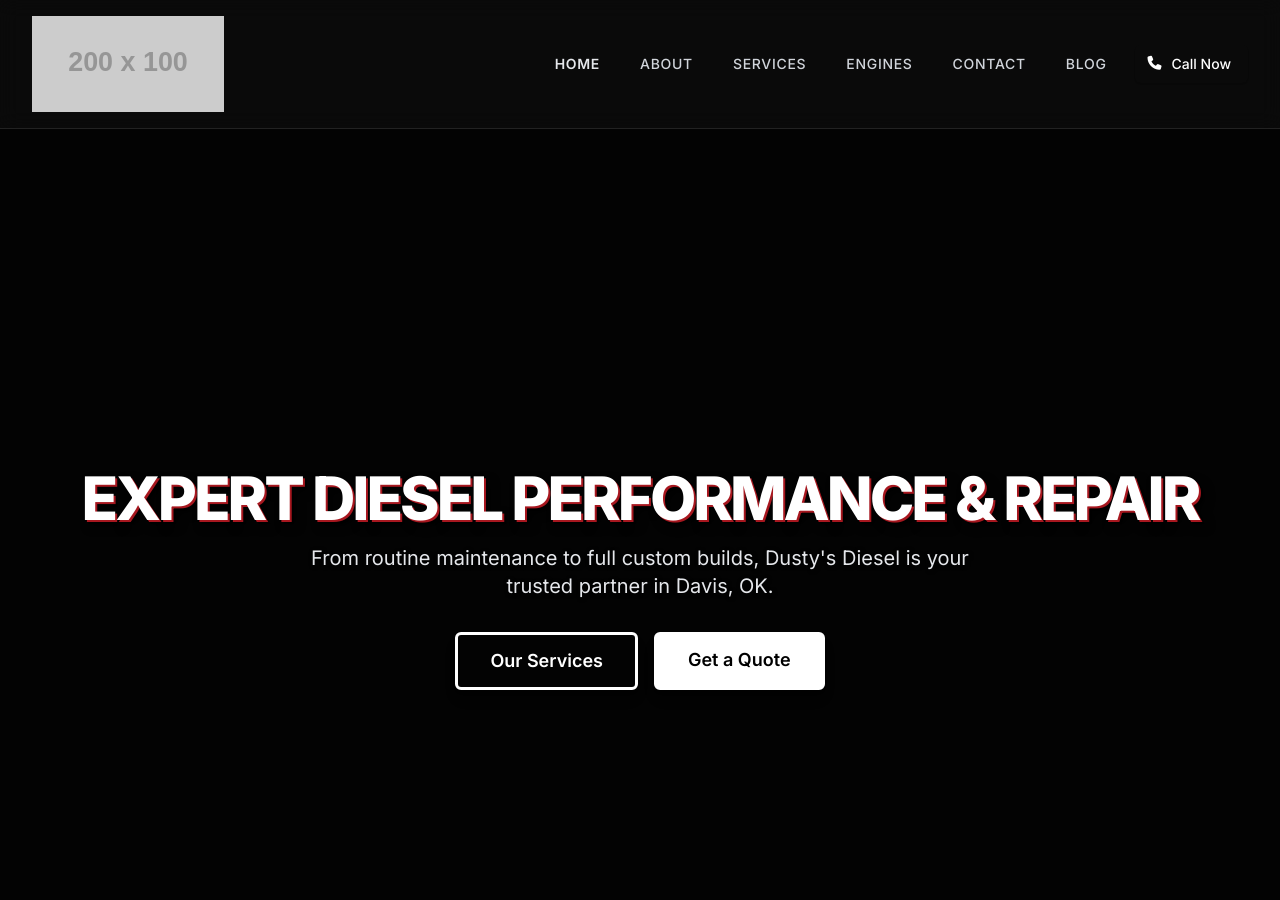
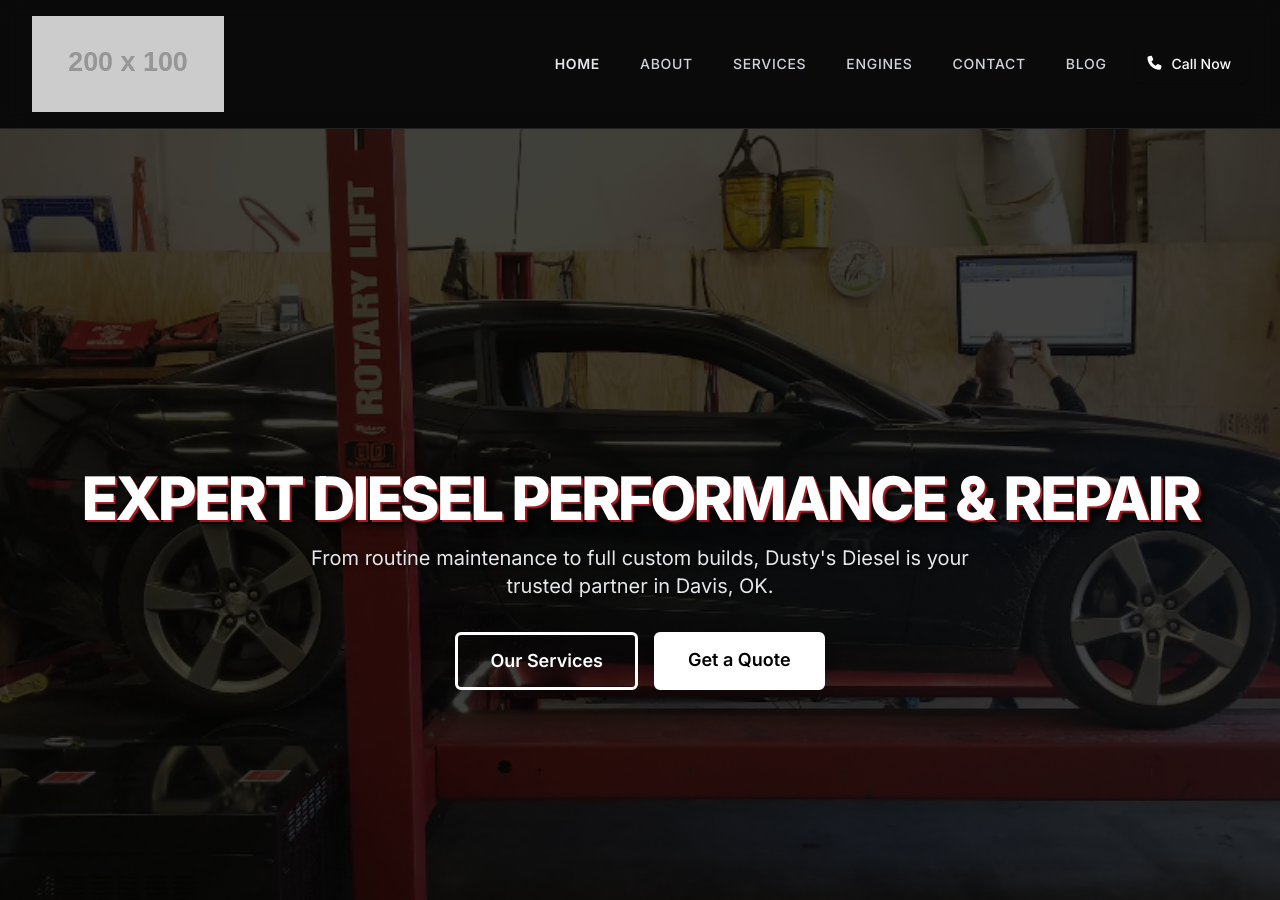
Before and after one commit to JamesBrownR/Dusty-s-Diesel, a Jekyll site: the page built from index.html, in a window 1280 px wide and 900 px high. Built offline with Jekyll 4.4.1, drawn with Linux system fonts in a browser that asks for light colours; nearby versions of some CDN libraries.

Commit message:
Update head-styles.html

```diff
--- a/_includes/head-styles.html
+++ b/_includes/head-styles.html
@@ -42,7 +42,7 @@
         .heroo-section {
     background-image:
         linear-gradient(rgba(0, 0, 0, 0.75), rgba(0, 0, 0, 0.75)),
-        url('Dusty-s-Diesel3.png');
+        url('/Pics/Dusty-s-Diesel3.png');
     background-size: cover;
     background-position: center;
     background-repeat: no-repeat;
```
